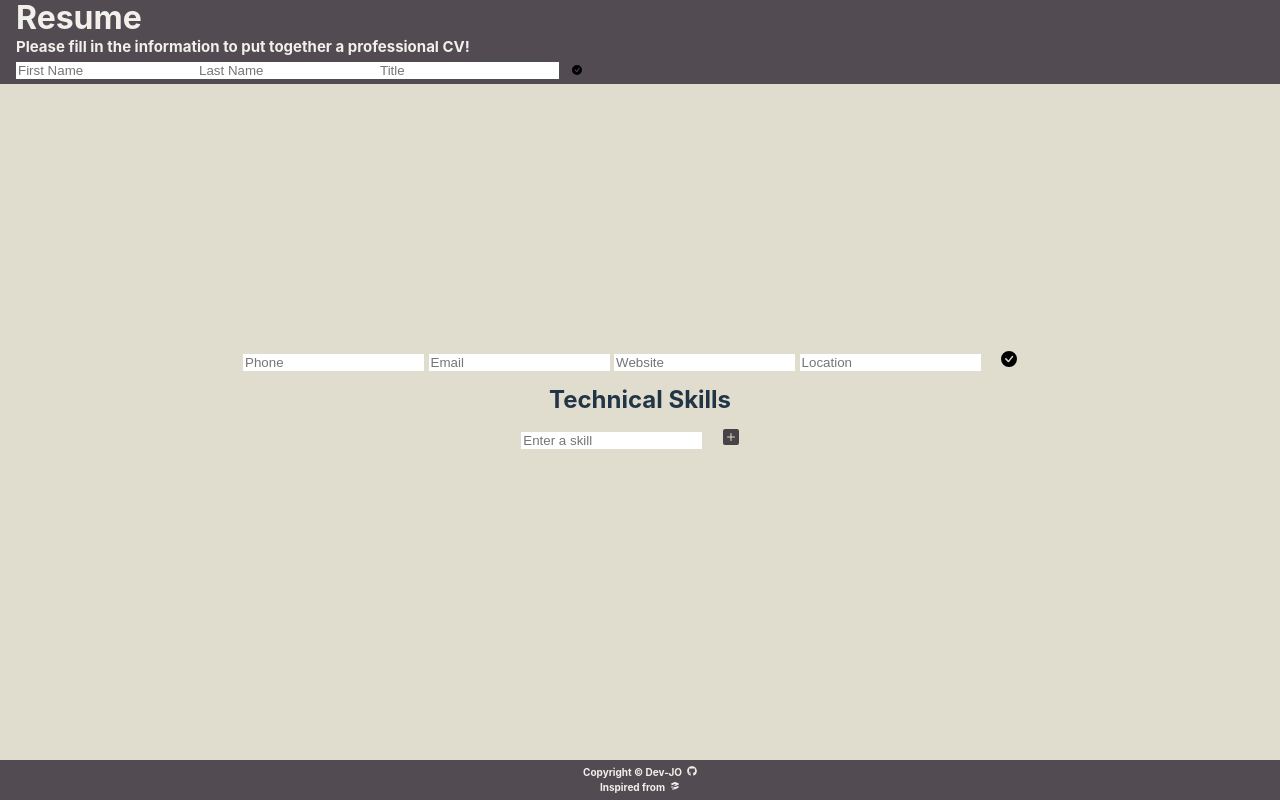
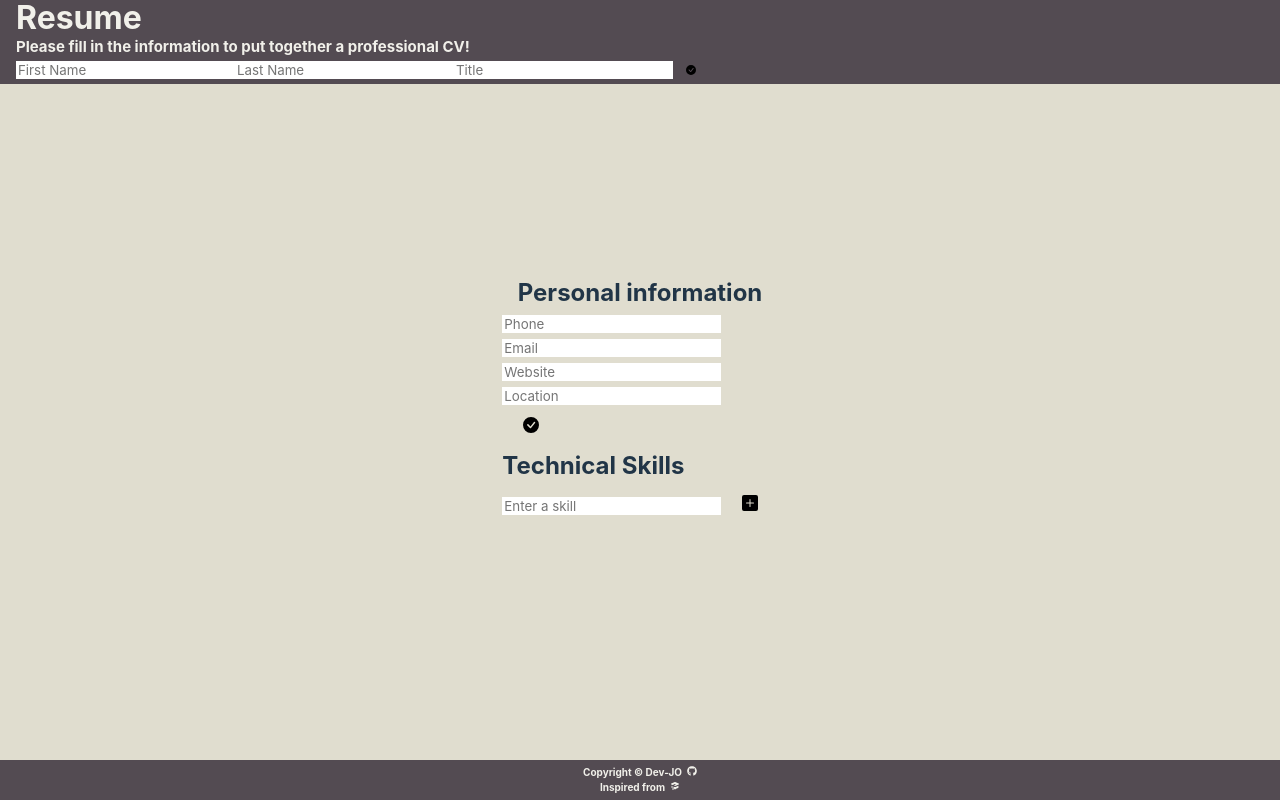
Before and after one commit to Dev-J0/cv-app, a React (Vite) app: page / in a window 1280 px wide. Built offline with nearby package versions, Linux system fonts and the light colour scheme.

Commit message:
still same

```diff
--- a/src/components/BasicInfo.jsx
+++ b/src/components/BasicInfo.jsx
@@ -50,6 +50,7 @@ function BasicInfo() {
 
   return (
     <div className="container-information">
+       <h2>Personal information</h2>
       {isRegistered ? (
         <>
           <p><FaSquarePhone />{phoneNumber}</p>
@@ -64,7 +65,7 @@ function BasicInfo() {
           </button>
         </>
       ) : (
-        <form onSubmit={handleSubmit}>
+        <form className="form-personal"onSubmit={handleSubmit}>
           <label>
            {" "}
             <input
--- a/src/components/SkillsInfo.jsx
+++ b/src/components/SkillsInfo.jsx
@@ -24,7 +24,7 @@ function SkillsInfo() {
     };
 
     return (
-        <div>
+        <div className="skills-container">
           <h2>Technical Skills</h2>
           <div className="enter-skill">
             <input
--- a/src/styles/style.css
+++ b/src/styles/style.css
@@ -2,6 +2,8 @@
     border: 0;
     margin: 0;
     box-sizing: border-box;
+    color-scheme: light dark;
+    font-family: Inter, system-ui, Avenir, Helvetica, Arial, sans-serif;
 }
 
 body {
@@ -138,11 +140,38 @@ body {
 .remove-button,
 .plus-button {
   background-color: #33333300;
-  color: #474448;
+  color: #000000;
 
+};
+
+
+/* basic info.jsx */
+
+.container-information {
+  display: flex;
+  flex-direction: column;
+  align-items: flex-start;
+  height: 30rem;
+  max-width: 30%;
 }
 
+.form-personal {
+  display: flex;
+  flex-direction: column;
+  align-items: flex-start;
+}
 
+/*skills-container*/
+
+.skills-container {
+  display: flex;
+  flex-direction: column;
+  align-items: flex-start;
+}
+
+ul {
+  list-style: square;
+}
 
 
 
```
